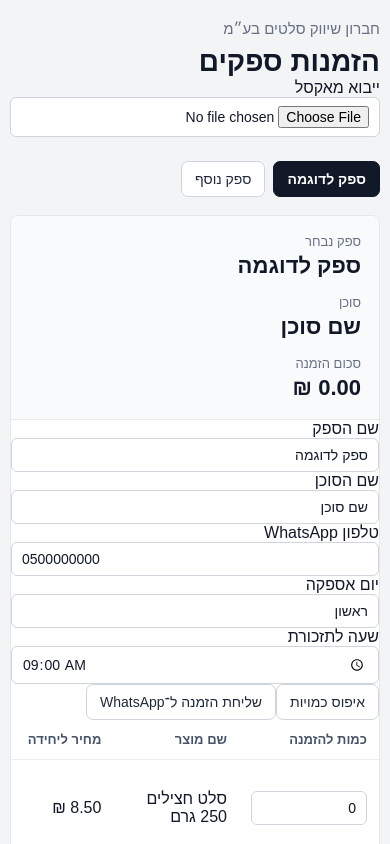
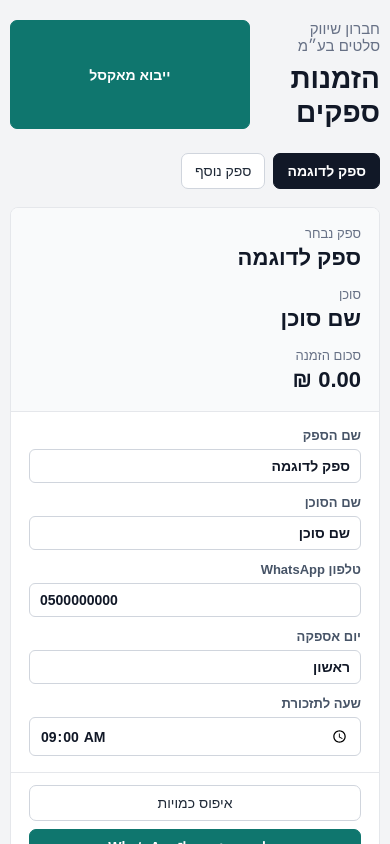
Before and after one commit to ihevron/supplier-orders-app, a React (Vite) app: page / in a window 390 px wide. Shown: the top 844 px of the page. Built offline with nearby package versions, Linux system fonts and the light colour scheme.

Commit message:
Style supplier details and ordering actions

```diff
--- a/src/App.css
+++ b/src/App.css
@@ -1,10 +1,14 @@
 .app-shell {
-  width: min(1100px, calc(100% - 32px));
+  width: min(1180px, calc(100% - 32px));
   margin: 0 auto;
   padding: 32px 0 48px;
 }
 
 .app-header {
+  display: flex;
+  align-items: center;
+  justify-content: space-between;
+  gap: 18px;
   margin-bottom: 24px;
 }
 
@@ -21,7 +25,8 @@ h1 {
   line-height: 1.2;
 }
 
-button {
+button,
+.import-button {
   border: 1px solid #d0d5dd;
   border-radius: 7px;
   background: #ffffff;
@@ -36,9 +41,39 @@ button {
     color 0.2s ease;
 }
 
-button:hover {
+button:hover,
+.import-button:hover {
   background: #f9fafb;
   border-color: #98a2b3;
+}
+
+button:disabled {
+  cursor: not-allowed;
+  opacity: 0.45;
+}
+
+.import-button,
+.whatsapp-button {
+  background: #0f766e;
+  border-color: #0f766e;
+  color: #ffffff;
+  font-weight: 700;
+}
+
+.import-button:hover,
+.whatsapp-button:hover {
+  background: #115e59;
+  border-color: #115e59;
+}
+
+.import-button {
+  display: inline-flex;
+  align-items: center;
+  justify-content: center;
+}
+
+.import-button input {
+  display: none;
 }
 
 .supplier-tabs {
@@ -55,6 +90,15 @@ button:hover {
   font-weight: 700;
 }
 
+.status-message {
+  border: 1px solid #99f6e4;
+  border-radius: 7px;
+  background: #f0fdfa;
+  color: #134e4a;
+  margin: 0 0 16px;
+  padding: 10px 12px;
+}
+
 .supplier-panel {
   border: 1px solid #e5e7eb;
   border-radius: 8px;
@@ -64,7 +108,7 @@ button:hover {
 
 .supplier-summary {
   display: grid;
-  grid-template-columns: minmax(160px, 1fr) minmax(160px, 1fr);
+  grid-template-columns: minmax(160px, 1fr) minmax(160px, 1fr) minmax(160px, 1fr);
   align-items: center;
   gap: 16px;
   border-bottom: 1px solid #e5e7eb;
@@ -84,6 +128,32 @@ button:hover {
   font-size: 22px;
 }
 
+.supplier-details {
+  display: grid;
+  grid-template-columns: repeat(5, minmax(130px, 1fr));
+  gap: 12px;
+  border-bottom: 1px solid #e5e7eb;
+  padding: 16px 18px;
+}
+
+.supplier-details label {
+  color: #475467;
+  display: grid;
+  gap: 6px;
+  font-size: 13px;
+  font-weight: 700;
+}
+
+.actions-bar {
+  display: flex;
+  flex-wrap: wrap;
+  gap: 8px;
+  justify-content: flex-end;
+  border-bottom: 1px solid #e5e7eb;
+  background: #ffffff;
+  padding: 12px 18px;
+}
+
 .table-wrap {
   overflow-x: auto;
 }
@@ -91,7 +161,7 @@ button:hover {
 table {
   width: 100%;
   border-collapse: collapse;
-  min-width: 680px;
+  min-width: 900px;
 }
 
 th,
@@ -132,14 +202,42 @@ input:focus {
   outline: 3px solid rgba(15, 118, 110, 0.16);
 }
 
+.order-buttons {
+  display: flex;
+  gap: 6px;
+  white-space: nowrap;
+}
+
+@media (max-width: 900px) {
+  .supplier-details,
+  .supplier-summary {
+    grid-template-columns: 1fr 1fr;
+  }
+}
+
 @media (max-width: 760px) {
   .app-shell {
-    width: min(100% - 20px, 1100px);
+    width: min(100% - 20px, 1180px);
     padding-top: 20px;
   }
 
+  .app-header,
+  .supplier-details,
   .supplier-summary {
     grid-template-columns: 1fr;
+  }
+
+  .app-header {
+    align-items: stretch;
+  }
+
+  .actions-bar {
+    justify-content: stretch;
+  }
+
+  .actions-bar button,
+  .import-button {
+    width: 100%;
   }
 
   h1 {
```
